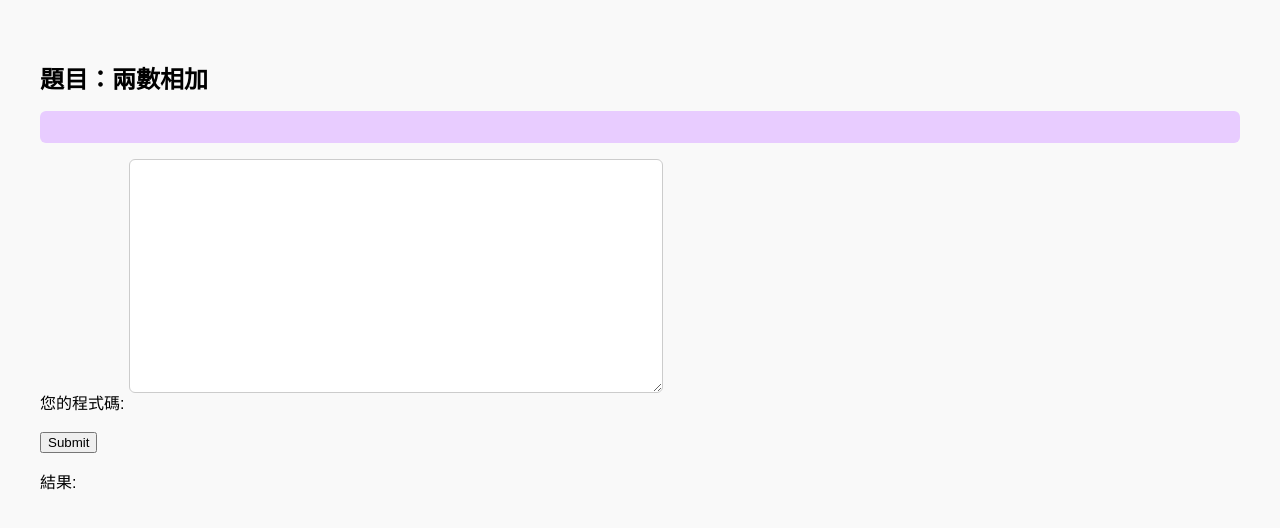
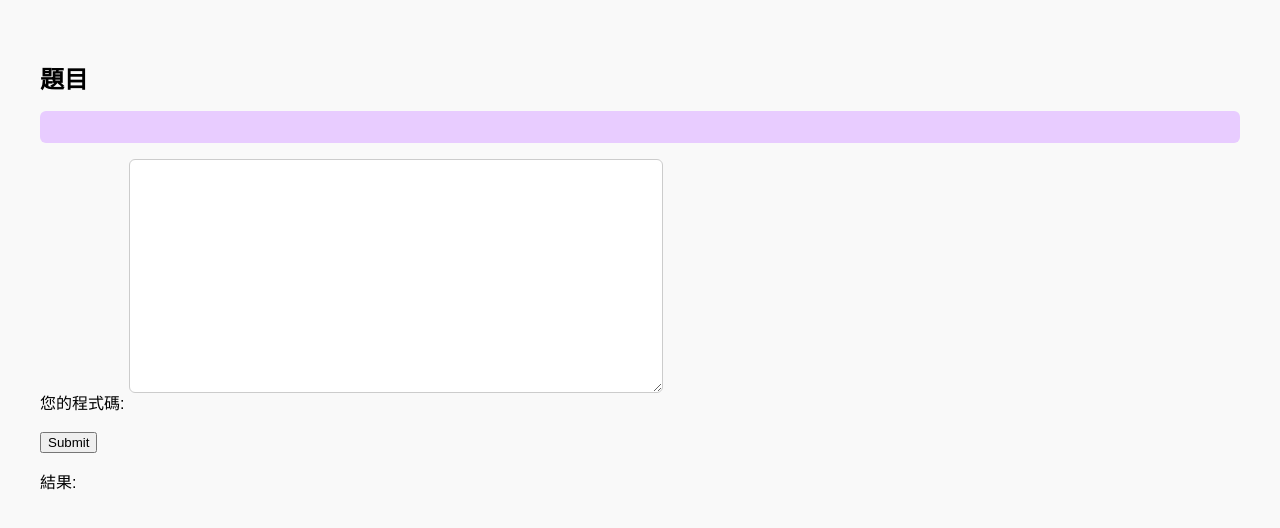
Before and after one commit to theoyu314159/theojudge, a plain HTML site: page solve.html in a window 1280 px wide. Drawn offline with Linux system fonts and the light colour scheme.

Commit message:
Update solve.html

```diff
--- a/solve.html
+++ b/solve.html
@@ -43,7 +43,7 @@
   </style>
 </head>
 <body>
-  <h2 class="page-title">題目：兩數相加</h2>
+  <h2 class="page-title">題目</h2>
   <div class="problem-description">
     <!--<p>給你兩個整數，請輸出它們的總和。</p>
     <p><strong>輸入範例：</strong><br>3 5</p>
```
